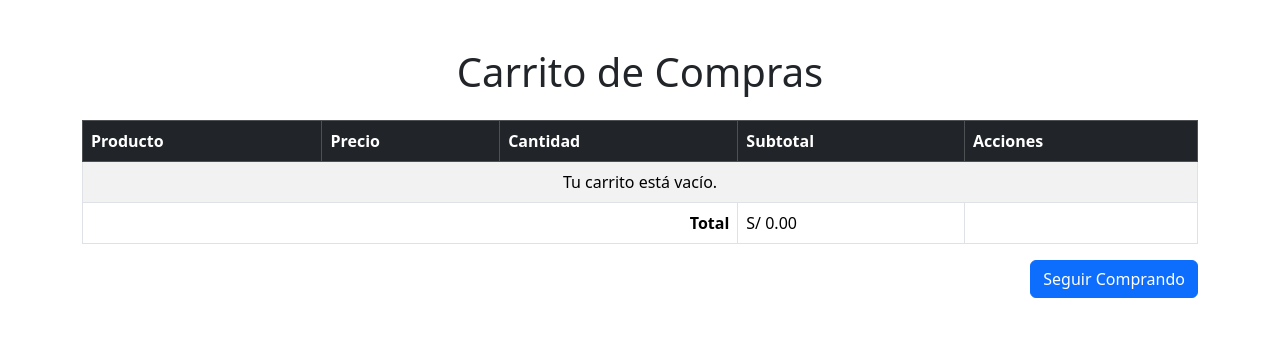
After one commit to Mathiloc/D-Acari, a PHP site: page /carrito.php in a window 1280 px wide. The commit adds this page. Shown: the top 337 px of the page. Run offline with PHP 8.4, Linux system fonts and the light colour scheme.

```diff
--- a/Capa_Cliente/Estilos/Menu.css
+++ b/Capa_Cliente/Estilos/Menu.css
@@ -64,7 +64,7 @@ h2 {
   justify-content: space-between;
   min-height: 190px;
   padding-bottom: 15px;
-  color: #fff;
+  color: #000000;
 }
 
 .menu-title {
@@ -79,6 +79,7 @@ h4 {
 
 .menu-text {
   padding-top: 20px;
+  color: #000000;
 }
 
 .price-buy-container {
--- a/Capa_Cliente/Estilos/Reservas.css
+++ b/Capa_Cliente/Estilos/Reservas.css
@@ -5,7 +5,7 @@
     font-family: 'Roboto', sans-serif;
   }
   body{
-    background-color: #000000;
+    background-color: #ffffff;
   }
   .heading{
     width: 90%;
@@ -33,7 +33,7 @@
   }
   .heading p{
     font-size: 18px;
-    color: white;
+    color: rgb(8, 8, 8);
     margin-bottom: 35px;
   }
   .container{
@@ -72,7 +72,7 @@
   .about-content p{
     font-size: 18px;
     line-height: 1.5;
-    color: #fff;
+    color: rgb(8, 8, 8);
   }
   .about-content .read-more{
     display: inline-block;
--- a/Capa_Cliente/Vista/Reservas.php
+++ b/Capa_Cliente/Vista/Reservas.php
@@ -276,7 +276,7 @@ if ($_SERVER['REQUEST_METHOD'] === 'POST') {
           <input type="text" id="zona" name="zona" required>
 
           <button type="submit">Realizar Reserva</button>
-</form>
+          </form>
           </div>
         </div>
       </div>
--- /dev/null
+++ b/Capa_Cliente/Vista/carrito.php
@@ -0,0 +1,125 @@
+<?php
+session_start();
+
+// Verificar si se ha solicitado agregar un producto al carrito
+if (isset($_GET['agregar'])) {
+    $id_producto = (int)$_GET['id'];
+    $nombre_producto = $_GET['nombre'];
+    $precio_producto = (float)$_GET['precio'];
+
+    // Verificar si el carrito ya tiene el producto
+    $producto_encontrado = false;
+    if (!empty($_SESSION['CARRITO'])) {
+        foreach ($_SESSION['CARRITO'] as $key => $producto) {
+            if ($producto['id'] == $id_producto) {
+                // Si el producto ya está en el carrito, incrementar la cantidad
+                $_SESSION['CARRITO'][$key]['cantidad']++;
+                $producto_encontrado = true;
+                break;
+            }
+        }
+    }
+
+    // Si no se encontró el producto, agregarlo al carrito
+    if (!$producto_encontrado) {
+        $_SESSION['CARRITO'][] = [
+            'id' => $id_producto,
+            'nombre' => $nombre_producto,
+            'precio' => $precio_producto,
+            'cantidad' => 1
+        ];
+    }
+
+    // Redirigir al carrito para actualizar la vista
+    header('Location: carrito.php');
+    exit();
+}
+
+// Verificar si se ha solicitado eliminar un producto del carrito
+if (isset($_GET['eliminar'])) {
+    $indice_eliminar = (int)$_GET['eliminar'];
+
+    // Verificar si el índice es válido
+    if (isset($_SESSION['CARRITO'][$indice_eliminar])) {
+        // Eliminar el producto del carrito
+        unset($_SESSION['CARRITO'][$indice_eliminar]);
+
+        // Reindexar el carrito para evitar huecos en el array
+        $_SESSION['CARRITO'] = array_values($_SESSION['CARRITO']);
+    }
+
+    // Redirigir de nuevo al carrito para actualizar la vista
+    header('Location: carrito.php');
+    exit();
+}
+
+// Verificar si el carrito existe
+if (!isset($_SESSION['CARRITO'])) {
+    $_SESSION['CARRITO'] = []; // Inicializamos el carrito si no existe
+}
+
+$total = 0;
+?>
+
+<!DOCTYPE html>
+<html lang="es">
+<head>
+    <meta charset="UTF-8">
+    <meta name="viewport" content="width=device-width, initial-scale=1.0">
+    <title>Carrito de Compras</title>
+    <link href="https://cdn.jsdelivr.net/npm/bootstrap@5.3.0-alpha1/dist/css/bootstrap.min.css" rel="stylesheet">
+</head>
+<body>
+<div class="container mt-5">
+    <h1 class="text-center mb-4">Carrito de Compras</h1>
+    <table class="table table-striped table-bordered">
+        <thead class="table-dark">
+        <tr>
+            <th>Producto</th>
+            <th>Precio</th>
+            <th>Cantidad</th>
+            <th>Subtotal</th>
+            <th>Acciones</th>
+        </tr>
+        </thead>
+        <tbody>
+        <?php if (!empty($_SESSION['CARRITO'])): ?>
+            <?php foreach ($_SESSION['CARRITO'] as $indice => $item): ?>
+                <?php
+                $subtotal = $item['precio'] * $item['cantidad'];
+                $total += $subtotal;
+                ?>
+                <tr>
+                    <td><?= htmlspecialchars($item['nombre']) ?></td>
+                    <td>S/ <?= number_format($item['precio'], 2) ?></td>
+                    <td><?= $item['cantidad'] ?></td>
+                    <td>S/ <?= number_format($subtotal, 2) ?></td>
+                    <td>
+                        <a href="carrito.php?eliminar=<?= $indice ?>" class="btn btn-danger btn-sm">Eliminar</a>
+                    </td>
+                </tr>
+            <?php endforeach; ?>
+        <?php else: ?>
+            <tr>
+                <td colspan="5" class="text-center">Tu carrito está vacío.</td>
+            </tr>
+        <?php endif; ?>
+        </tbody>
+        <tfoot>
+        <tr>
+            <td colspan="3" class="text-end"><strong>Total</strong></td>
+            <td>S/ <?= number_format($total, 2) ?></td>
+            <td></td>
+        </tr>
+        </tfoot>
+    </table>
+    <div class="text-end">
+        <a href="Menu.php" class="btn btn-primary">Seguir Comprando</a>
+        <?php if (!empty($_SESSION['CARRITO'])): ?>
+            <a href="pagar.php" class="btn btn-success">Proceder al Pago</a>
+        <?php endif; ?>
+    </div>
+</div>
+<script src="https://cdn.jsdelivr.net/npm/bootstrap@5.3.0-alpha1/dist/js/bootstrap.bundle.min.js"></script>
+</body>
+</html>
```
Also changed, not shown: Capa_Cliente/Estilos/header.css (+12 -5 lines), Capa_Cliente/Vista/Menu.php (+67 -79 lines), Capa_Cliente/Vista/pagar.php (added, +82 -0 lines), Capa_Cliente/header/header.php (+21 -5 lines), Capa_Dato/Conexion/config.php (added, +9 -0 lines).
